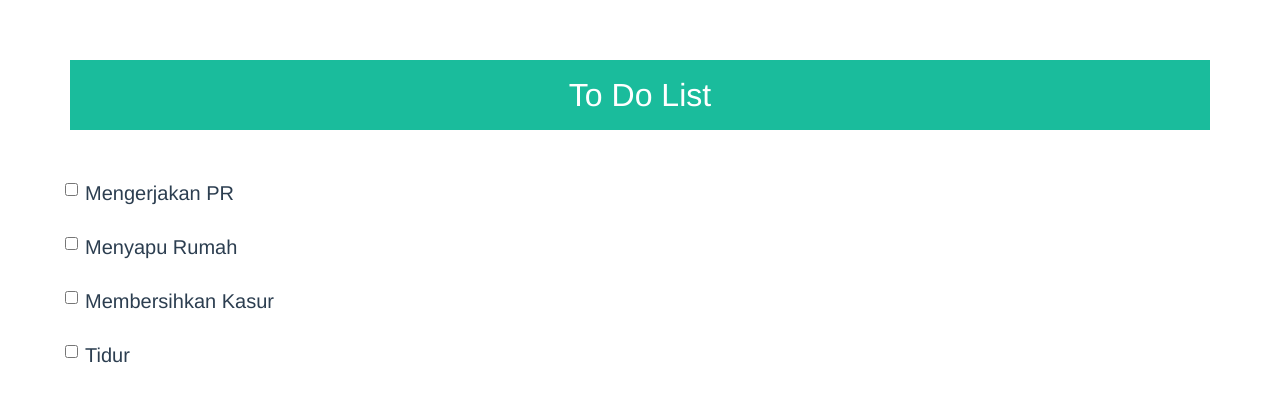
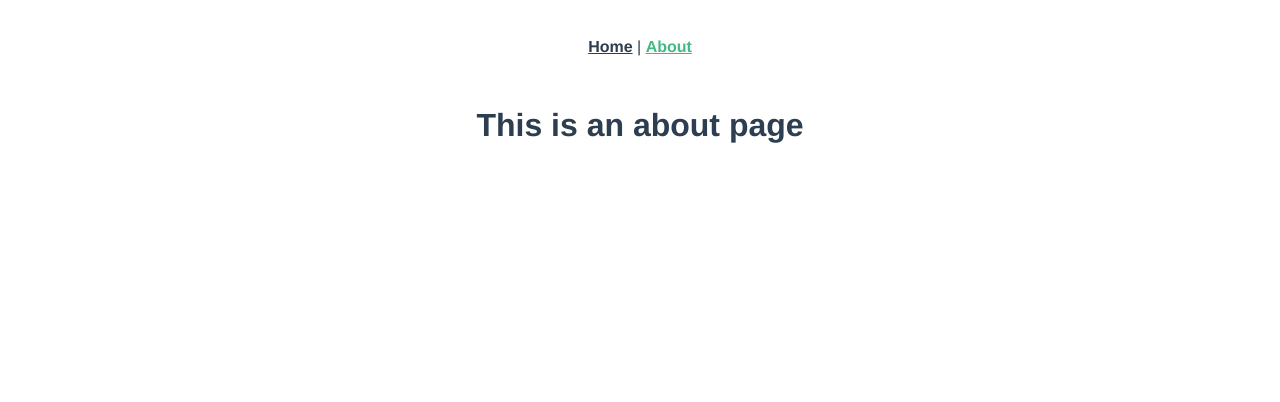
Before and after one commit to rayfajar/BWA---VUE-DASAR, a Vue app in the folder vue-dasar/: page /about in a window 1280 px wide. Shown: the top 402 px of the page. Built offline with nearby package versions, Linux system fonts and the light colour scheme.

Commit message:
add router cli

```diff
--- a/vue-dasar/package.json
+++ b/vue-dasar/package.json
@@ -13,11 +13,13 @@
     "core-js": "^3.6.5",
     "jquery": "^3.5.1",
     "popper.js": "^1.16.1",
-    "vue": "^3.0.0"
+    "vue": "^3.0.0",
+    "vue-router": "^4.0.0-0"
   },
   "devDependencies": {
     "@vue/cli-plugin-babel": "~4.5.0",
     "@vue/cli-plugin-eslint": "~4.5.0",
+    "@vue/cli-plugin-router": "^4.5.9",
     "@vue/cli-service": "~4.5.0",
     "@vue/compiler-sfc": "^3.0.0",
     "babel-eslint": "^10.1.0",
--- a/vue-dasar/src/App.vue
+++ b/vue-dasar/src/App.vue
@@ -1,103 +1,30 @@
 <template>
- <!-- <Logos /> -->
- <div id="app">
-   <div class="container">
-     <div class="row header mb-5 p-3">
-       <div class="col-lg-12">
-         <h2>To Do List</h2>
-       </div>
-     </div>
-     <div class="row content">
-       <div class="col-lg-12">
-         <div class="pekerjaan-rumah">
-           <div class="row">
-            <div class="tugas text-left mb-4 col-lg-12" v-for="tugasSaya in tugas" v-bind:key="tugasSaya.id">
-              <!-- v-for untuk looping data v bind:key untuk menentukan data berdasarkan apa -->
-
-            <!-- pashing melempar data  -->
-            <ItemTugas v-bind:tugasSaya="tugasSaya"/>
-            <!-- melempar data ke ItemTugas.vue -->
-          </div>
-          </div>
-        </div>
-       </div>
-     </div>
-   </div>
-
-
- </div>
+  <div id="nav">
+    <router-link to="/">Home</router-link> |
+    <router-link to="/about">About</router-link>
+  </div>
+  <router-view/>
 </template>
 
-<script>
-// import Logos from './components/Logos.vue'
-
-//atau bisa taro di main.js library nya
-import 'bootstrap/dist/css/bootstrap.css';
-// import ItemTugas from './components/ItemTugas.vue';
-import ItemTugas from './components/ItemTugas.vue'
-
-export default {
-  name: 'App',
-  data:function(){
-    return {
-      tugas : [
-        {
-          id: 1,
-          namaTugas: "Mengerjakan PR",
-          isDone:false
-        },
-        {
-          id:2,
-          namaTugas: "Menyapu Rumah",
-          isDone:false
-        },
-        {
-          id:3,
-          namaTugas: "Membersihkan Kasur",
-          isDone:false
-        },
-        {
-          id:4,
-          namaTugas: "Tidur",
-          isDone:false
-        }
-      ]
-    }
-  },
-  components: {
-    // Logos
-    ItemTugas
-  }
-}
-
-
-</script>
-
 <style>
-
 #app {
   font-family: Avenir, Helvetica, Arial, sans-serif;
   -webkit-font-smoothing: antialiased;
   -moz-osx-font-smoothing: grayscale;
   text-align: center;
   color: #2c3e50;
-  margin-top: 60px;
 }
 
-.header{
-  background: #1abc9c;
+#nav {
+  padding: 30px;
 }
 
-.header h2 {
-  margin: 0;
-  color:white
+#nav a {
+  font-weight: bold;
+  color: #2c3e50;
 }
 
-.tugas .item {
-  font-size:20px
-}
-
-.item-completed {
-color: #1abc9c;
+#nav a.router-link-exact-active {
+  color: #42b983;
 }
 </style>
--- a/vue-dasar/src/main.js
+++ b/vue-dasar/src/main.js
@@ -1,5 +1,6 @@
 import { createApp } from 'vue'
 import App from './App.vue'
+import router from './router'
 
 
-createApp(App).mount('#app')
+createApp(App).use(router).mount('#app')
--- /dev/null
+++ b/vue-dasar/src/router/index.js
@@ -0,0 +1,25 @@
+import { createRouter, createWebHistory } from 'vue-router'
+import Home from '../views/Home.vue'
+
+const routes = [
+  {
+    path: '/',
+    name: 'Home',
+    component: Home
+  },
+  {
+    path: '/about',
+    name: 'About',
+    // route level code-splitting
+    // this generates a separate chunk (about.[hash].js) for this route
+    // which is lazy-loaded when the route is visited.
+    component: () => import(/* webpackChunkName: "about" */ '../views/About.vue')
+  }
+]
+
+const router = createRouter({
+  history: createWebHistory(process.env.BASE_URL),
+  routes
+})
+
+export default router
--- /dev/null
+++ b/vue-dasar/src/views/About.vue
@@ -0,0 +1,5 @@
+<template>
+  <div class="about">
+    <h1>This is an about page</h1>
+  </div>
+</template>
--- /dev/null
+++ b/vue-dasar/src/views/Home.vue
@@ -0,0 +1,18 @@
+<template>
+  <div class="home">
+    <img alt="Vue logo" src="../assets/logo.png">
+    <HelloWorld msg="Welcome to Your Vue.js App"/>
+  </div>
+</template>
+
+<script>
+// @ is an alias to /src
+import HelloWorld from '@/components/HelloWorld.vue'
+
+export default {
+  name: 'Home',
+  components: {
+    HelloWorld
+  }
+}
+</script>
```
Also changed, not shown: 1 other file (tests, documents, lock files or other folders).
